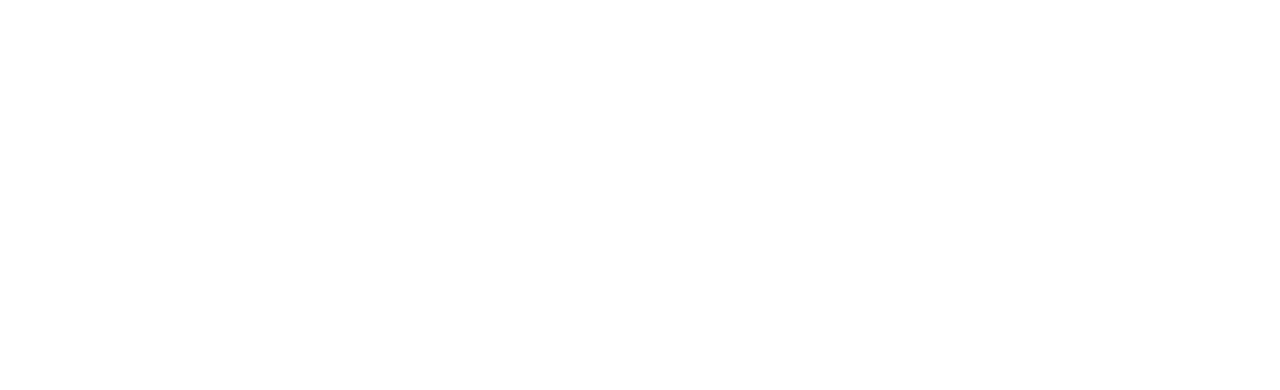
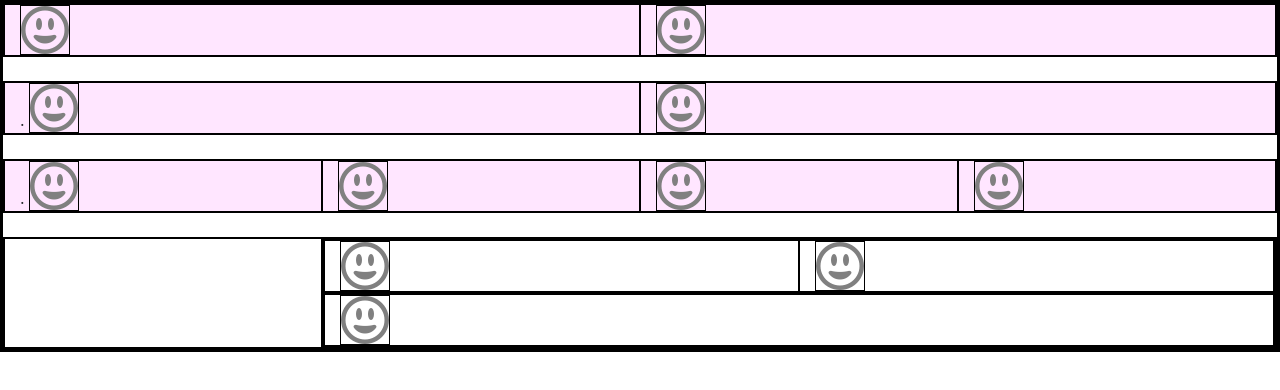
Before and after one commit to Stephanie-Hooker/bootstrap, a plain HTML site: page index.html in a window 1280 px wide. Drawn offline with nearby package versions, Linux system fonts and the light colour scheme.

Commit message:
created smiley face chart

```diff
--- a/index.html
+++ b/index.html
@@ -5,8 +5,86 @@
   <meta charset="UTF-8">
   <meta name="viewport" content="width=device-width, initial-scale=1.0">
   <meta http-equiv="X-UA-Compatible" content="ie=edge">
+  <link rel="stylesheet" href="https://stackpath.bootstrapcdn.com/bootstrap/4.2.1/css/bootstrap.min.css"
+    integrity="sha384-GJzZqFGwb1QTTN6wy59ffF1BuGJpLSa9DkKMp0DgiMDm4iYMj70gZWKYbI706tWS" crossorigin="anonymous">
+  <script src='https://kit.fontawesome.com/a076d05399.js'></script>
+  <link rel="stylesheet" href="style.css">
   <title>bootstrap</title>
 </head>
+<div class="container-fluid">
+  <div class="row align-items-center">
+    <div class="col-6">
+      <i class='far fa-grin-alt' style='font-size:48px;color: grey'></i>
+    </div>
+    <div class="col-6">
+      <i class='far fa-grin-alt' style='font-size:48px;color: grey'></i>
+    </div>
+  </div>
+  <br>
+  <div class="row">
+    <div class="col-12 col-md-6">.
+      <i class='far fa-grin-alt' style='font-size:48px;color: grey'></i>
+    </div>
+    <div class="col-12 col-md-6">
+      <i class='far fa-grin-alt' style='font-size:48px;color: grey'></i>
+    </div>
+  </div>
+  <br>
+  <div class="row">
+    <div class="col-12 col-md-6 col-lg-3">.
+      <i class='far fa-grin-alt' style='font-size:48px;color: grey'></i>
+    </div>
+    <div class="col-12 col-md-6 col-lg-3">
+      <i class='far fa-grin-alt' style='font-size:48px;color: grey'></i>
+    </div>
+    <div class="col-12 col-md-6 col-lg-3">
+      <i class='far fa-grin-alt' style='font-size:48px;color: grey'></i>
+    </div>
+    <div class="col-12 col-md-6 col-lg-3">
+      <i class='far fa-grin-alt' style='font-size:48px;color: grey'></i>
+    </div>
+  </div>
+  <br>
+  <div class="row">
+    <div class="col-sm-3">
+    </div>
+    <div class="col-sm-9">
+      <!-- Here we nest two rows -->
+      <div class="row">
+        <!-- A first one with two cols -->
+        <div class="col-sm-6">
+          <i class='far fa-grin-alt' style='font-size:48px;color: grey'></i>
+        </div>
+        <div class="col-sm-6">
+          <i class='far fa-grin-alt' style='font-size:48px;color: grey'></i>
+        </div>
+      </div>
+      <div class="row">
+        <!-- A second one with just one col -->
+        <div class="col-sm-12">
+          <i class='far fa-grin-alt' style='font-size:48px;color: grey'></i>
+        </div>
+      </div>
+    </div>
+  </div>
+</div>
+
+
+
+
+
+
+
+
+
+
+</div>
+
+
+
+
+
+</div>
 
 <body>
 
--- a/style.css
+++ b/style.css
@@ -0,0 +1,10 @@
+*{
+  border: solid 1px black;
+
+}
+.col-6 {
+  background-color: #ffe6ff;
+}
+.col-12 {
+  background-color:  #ffe6ff
+}
```
